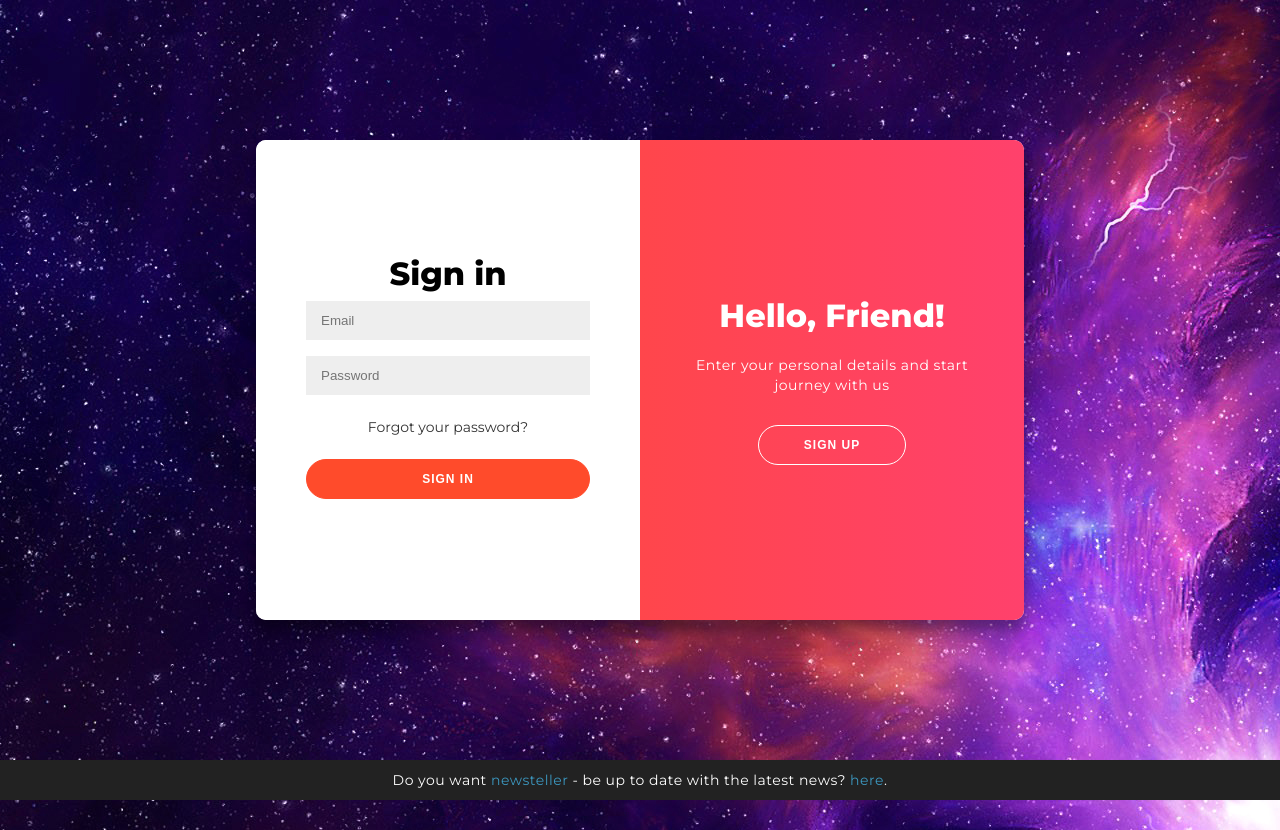
After one commit to QadamosssQ/ProjektSklepPHP, a PHP site: page /src/php/login.php in a window 1280 px wide. The commit adds this page. Run offline with PHP 8.4, Linux system fonts and the light colour scheme.

Commit message:
Add styles, login (without filtering): TODO

```diff
--- a/index.php
+++ b/index.php
@@ -31,7 +31,7 @@
             </form>
 
             <div class="text-end">
-                <button type="button" class="btn btn-outline-light me-2">Login</button>
+                <button type="button" class="btn btn-outline-light me-2"><a class="login_button" href="src/php/login.php">Login</a> </button>
 
             </div>
         </div>
@@ -201,4 +201,4 @@
 
 
 </body>
-<script src="src/main.js"></script>
+<script src="src/js/main.js"></script>
--- /dev/null
+++ b/src/css/login.css
@@ -0,0 +1,265 @@
+
+@import url('https://fonts.googleapis.com/css?family=Montserrat:400,800');
+
+* {
+    box-sizing: border-box;
+}
+
+body {
+    background-image: url("../img/login_background.jpg");
+    display: flex;
+    justify-content: center;
+    align-items: center;
+    flex-direction: column;
+    font-family: 'Montserrat', sans-serif;
+    height: 100vh;
+    margin: -20px 0 50px;
+}
+
+h1 {
+    font-weight: bold;
+    margin: 0;
+}
+
+h2 {
+    text-align: center;
+}
+
+p {
+    font-size: 14px;
+    font-weight: 100;
+    line-height: 20px;
+    letter-spacing: 0.5px;
+    margin: 20px 0 30px;
+}
+
+span {
+    font-size: 12px;
+}
+
+a {
+    color: #333;
+    font-size: 14px;
+    text-decoration: none;
+    margin: 15px 0;
+}
+
+button {
+    border-radius: 20px;
+    border: 1px solid #FF4B2B;
+    background-color: #FF4B2B;
+    color: #FFFFFF;
+    font-size: 12px;
+    font-weight: bold;
+    padding: 12px 45px;
+    letter-spacing: 1px;
+    text-transform: uppercase;
+    transition: transform 80ms ease-in;
+}
+
+button:active {
+    transform: scale(0.95);
+}
+
+button:focus {
+    outline: none;
+}
+
+button.ghost {
+    background-color: transparent;
+    border-color: #FFFFFF;
+}
+
+form {
+    background-color: #FFFFFF;
+    display: flex;
+    align-items: center;
+    justify-content: center;
+    flex-direction: column;
+    padding: 0 50px;
+    height: 100%;
+    text-align: center;
+}
+
+input {
+    background-color: #eee;
+    border: none;
+    padding: 12px 15px;
+    margin: 8px 0;
+    width: 100%;
+}
+
+.container {
+    background-color: #fff;
+    border-radius: 10px;
+    box-shadow: 0 14px 28px rgba(0,0,0,0.25),
+    0 10px 10px rgba(0,0,0,0.22);
+    position: relative;
+    overflow: hidden;
+    width: 768px;
+    max-width: 100%;
+    min-height: 480px;
+}
+
+.form-container {
+    position: absolute;
+    top: 0;
+    height: 100%;
+    transition: all 0.6s ease-in-out;
+}
+
+.sign-in-container {
+    left: 0;
+    width: 50%;
+    z-index: 2;
+}
+
+.container.right-panel-active .sign-in-container {
+    transform: translateX(100%);
+}
+
+.sign-up-container {
+    left: 0;
+    width: 50%;
+    opacity: 0;
+    z-index: 1;
+}
+
+.container.right-panel-active .sign-up-container {
+    transform: translateX(100%);
+    opacity: 1;
+    z-index: 5;
+    animation: show 0.6s;
+}
+
+@keyframes show {
+    0%, 49.99% {
+        opacity: 0;
+        z-index: 1;
+    }
+
+    50%, 100% {
+        opacity: 1;
+        z-index: 5;
+    }
+}
+
+.overlay-container {
+    position: absolute;
+    top: 0;
+    left: 50%;
+    width: 50%;
+    height: 100%;
+    overflow: hidden;
+    transition: transform 0.6s ease-in-out;
+    z-index: 100;
+}
+
+.container.right-panel-active .overlay-container{
+    transform: translateX(-100%);
+}
+
+.overlay {
+    background: #FF416C;
+    background: -webkit-linear-gradient(to right, #FF4B2B, #FF416C);
+    background: linear-gradient(to right, #FF4B2B, #FF416C);
+    background-repeat: no-repeat;
+    background-size: cover;
+    background-position: 0 0;
+    color: #FFFFFF;
+    position: relative;
+    left: -100%;
+    height: 100%;
+    width: 200%;
+    transform: translateX(0);
+    transition: transform 0.6s ease-in-out;
+}
+
+.container.right-panel-active .overlay {
+    transform: translateX(50%);
+}
+
+.overlay-panel {
+    position: absolute;
+    display: flex;
+    align-items: center;
+    justify-content: center;
+    flex-direction: column;
+    padding: 0 40px;
+    text-align: center;
+    top: 0;
+    height: 100%;
+    width: 50%;
+    transform: translateX(0);
+    transition: transform 0.6s ease-in-out;
+}
+
+.overlay-left {
+    transform: translateX(-20%);
+}
+
+.container.right-panel-active .overlay-left {
+    transform: translateX(0);
+}
+
+.overlay-right {
+    right: 0;
+    transform: translateX(0);
+}
+
+.container.right-panel-active .overlay-right {
+    transform: translateX(20%);
+}
+
+.social-container {
+    margin: 20px 0;
+}
+
+.social-container a {
+    border: 1px solid #DDDDDD;
+    border-radius: 50%;
+    display: inline-flex;
+    justify-content: center;
+    align-items: center;
+    margin: 0 5px;
+    height: 40px;
+    width: 40px;
+}
+
+footer {
+    background-color: #222;
+    color: #fff;
+    font-size: 14px;
+    bottom: 0;
+    position: fixed;
+    left: 0;
+    right: 0;
+    text-align: center;
+    z-index: 999;
+}
+
+footer p {
+    margin: 10px 0;
+}
+
+footer i {
+    color: red;
+}
+
+footer a {
+    color: #3c97bf;
+    text-decoration: none;
+}
+
+.btn_sign{
+    background-color: #FF4B2B;
+    color: #FFFFFF;
+    font-size: 12px;
+    font-weight: bold;
+    padding: 12px 45px;
+    letter-spacing: 1px;
+    text-transform: uppercase;
+    transition: transform 80ms ease-in;
+    border-radius: 20px;
+    border: 1px solid #FF4B2B;
+}
--- /dev/null
+++ b/src/js/login.js
@@ -0,0 +1,11 @@
+const signUpButton = document.getElementById('signUp');
+const signInButton = document.getElementById('signIn');
+const container = document.getElementById('container');
+
+signUpButton.addEventListener('click', () => {
+    container.classList.add("right-panel-active");
+});
+
+signInButton.addEventListener('click', () => {
+    container.classList.remove("right-panel-active");
+});
--- a/src/main.css
+++ b/src/main.css
@@ -85,3 +85,7 @@ body{
     background: blue;
 
 }
+
+.login_button{
+    text-decoration: none;
+}
--- /dev/null
+++ b/src/php/login.php
@@ -0,0 +1,113 @@
+<!DOCTYPE html>
+<html lang="en">
+<head>
+    <meta charset="UTF-8">
+    <meta name="viewport" content="width=device-width, initial-scale=1.0">
+    <meta http-equiv="X-UA-Compatible" content="ie=edge">
+    <link rel="stylesheet" href="../css/login.css">
+    <title>Title</title>
+</head>
+<body>
+
+<div class="main">
+
+
+    <div class="container" id="container">
+        <div class="form-container sign-up-container">
+            <form action="#" method="POST">
+                <h1>Create Account</h1>
+                <input type="text" placeholder="Name" name="name" required="required" />
+                <input type="email" placeholder="Email" name="email" required="required" />
+                <input type="password" placeholder="Password" name="password" required="required"/>
+                <input class="btn_sign" type="submit" value="Sign Up" name="submit_sign_up" />
+
+            </form>
+        </div>
+        <div class="form-container sign-in-container">
+            <form action="#" method="POST">
+                <h1>Sign in</h1>
+                <input type="email" placeholder="Email" name="email" required="required" />
+                <input type="password" placeholder="Password" name="password" required="required" />
+                <a href="#">Forgot your password?</a>
+                <input class="btn_sign" type="submit" value="Sign In" name="submit_sign_in">
+
+            </form>
+        </div>
+        <div class="overlay-container">
+            <div class="overlay">
+                <div class="overlay-panel overlay-left">
+                    <h1>Welcome Back!</h1>
+                    <p>To keep connected with us please login with your personal info</p>
+                    <button class="ghost" id="signIn">Sign In</button>
+                </div>
+                <div class="overlay-panel overlay-right">
+                    <h1>Hello, Friend!</h1>
+                    <p>Enter your personal details and start journey with us</p>
+                    <button class="ghost" id="signUp">Sign Up</button>
+                </div>
+            </div>
+        </div>
+    </div>
+
+    <footer>
+        <p>
+            Do you want  <i class="fa fa-heart"></i>
+            <a target="_blank" href="https://florin-pop.com">newsteller</a>
+            - be up to date with the latest news?
+            <a target="_blank" href="https://www.florin-pop.com/blog/2019/03/double-slider-sign-in-up-form/">here</a>.
+        </p>
+    </footer>
+</div>
+
+<script src="../js/login.js"></script>
+</body>
+</html>
+
+
+<?php
+
+require_once 'conn.php';
+
+if (isset($_POST['submit_sign_up'])) {
+
+    $name = $_POST['name'];
+    $email = $_POST['email'];
+    $password = $_POST['password'];
+    $date = date('Y-m-d H:i:s');
+
+    $query = "INSERT INTO users (name, login, password, sign_up_date) VALUES ('$name', '$email', '$password', '$date')";
+
+    $result = mysqli_query($conn, $query);
+
+    if ($result) {
+        header("Location: ../php/panel.php");
+    } else {
+        error();
+
+    }
+}
+
+if(isset($_POST['submit_sign_in'])){
+
+    $email = $_POST['email'];
+
+
+    $password = $_POST['password'];
+
+    $query = "SELECT * FROM users WHERE login = '$email' AND password = '$password'";
+
+    $result = mysqli_query($conn, $query);
+
+    if(mysqli_num_rows($result) > 0){
+        echo "User logged in";
+    } else {
+
+        error();
+    }
+}
+
+function error(){
+    echo "<style> input {    border: solid 2px red; box-shadow: #FF4B2B 0 0 10px;}</style>";
+    sleep(2);
+    header("Location: ../php/login.php");
+}
```
Also changed, not shown: src/php/test.html (added, +10 -0 lines), src/img/login_background.jpg (added), src/js/main.js (renamed from src/main.js).
